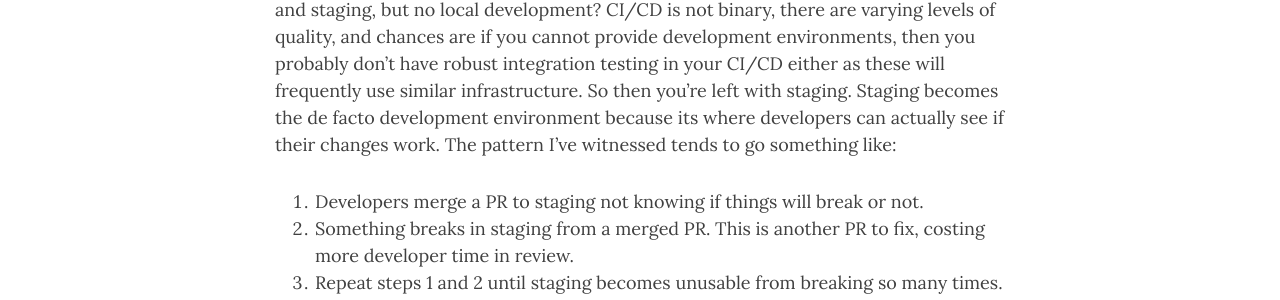
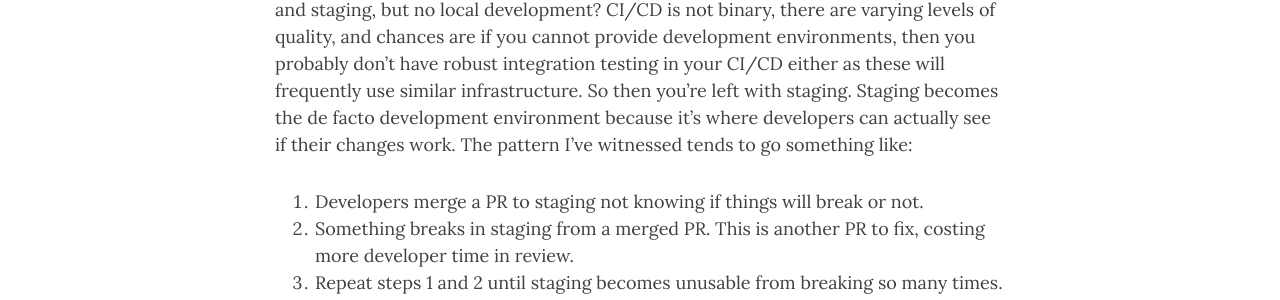
Before and after one commit to davlum/davlum.github.io, a Jekyll site: the page built from _posts/2020-07-07-localemr.md, in a window 1280 px wide and 1400 px high, scrolled down 413 px. Shown: the part 343-643 px from the top of the window. Built offline with Jekyll 4.4.1, drawn with Linux system fonts in a browser that asks for light colours; nearby versions of some CDN libraries; some of the changed text lies outside the part shown.

Commit message:
Add minor fixes

```diff
--- a/_posts/2020-07-07-localemr.md
+++ b/_posts/2020-07-07-localemr.md
@@ -24,12 +24,12 @@ Now what if you do have CI/CD and staging, but no local development? CI/CD is no
 there are varying levels of quality, and chances are if you cannot provide development environments,
 then you probably don't have robust integration testing in your CI/CD either as these will frequently
 use similar infrastructure. So then you're left with staging. Staging becomes the de facto development
-environment because its where developers can actually see if their changes work. The pattern I've witnessed
+environment because it's where developers can actually see if their changes work. The pattern I've witnessed
 tends to go something like:
 1. Developers merge a PR to staging not knowing if things will break or not.
 2. Something breaks in staging from a merged PR. This is another PR to fix, costing more developer time in review.
-4. Repeat steps 1 and 2 until staging becomes unusable from breaking so many times.
-5. Test in production.
+3. Repeat steps 1 and 2 until staging becomes unusable from breaking so many times.
+4. Test in production.
 
 The difference between a staging environment and a development environment is that
 development environments are _per user_ (or per PR). The developer doesn't need to inconvenience other
@@ -57,7 +57,7 @@ A loose spec for the service:
 
 * Be able to respond to EMR API requests.
 * Be able to batch Spark jobs of any version.
-* Submtted spark jobs should be able to read from a mock instance of S3 and integrate with Airflow.
+* Submtted Spark jobs should be able to read from a mock instance of S3 and integrate with Airflow.
 
 I started by building on top of [moto][1], which essentially handles the first part of the spec.
 Making sure the Spark jobs could talk to a mock S3 instance was surprisingly tricky, and is well covered by
@@ -73,10 +73,10 @@ enforced on the submitted job names, which is a characteristic not present in EM
 This setup relies on having a Docker image with the correct Spark version and Apache Livy in a reachable Docker repository.
 By default, it is configured to look for this image at `davlum/localemr-container`. [Another repo][9] which
 takes advantage of GitHub Actions' [build matrix][8] to iterate over versions of Spark that
-are used by EMR, makes such images available in that repository. The Docker repository can also be configured by an
-environment variable.
+are used by EMR, makes such images available in that repository. The Docker repository is configurable by an
+environment variable so users can customize the image used.
 
-The [repo][0] itself has some examples that should be fairly easy to run to get things going.
+The [repo][0] itself has some examples that should be fairly easy to run to get things going. Give it a try!
 
 [0]: <https://github.com/davlum/localemr>
 [1]: <https://github.com/spulec/moto>
```
